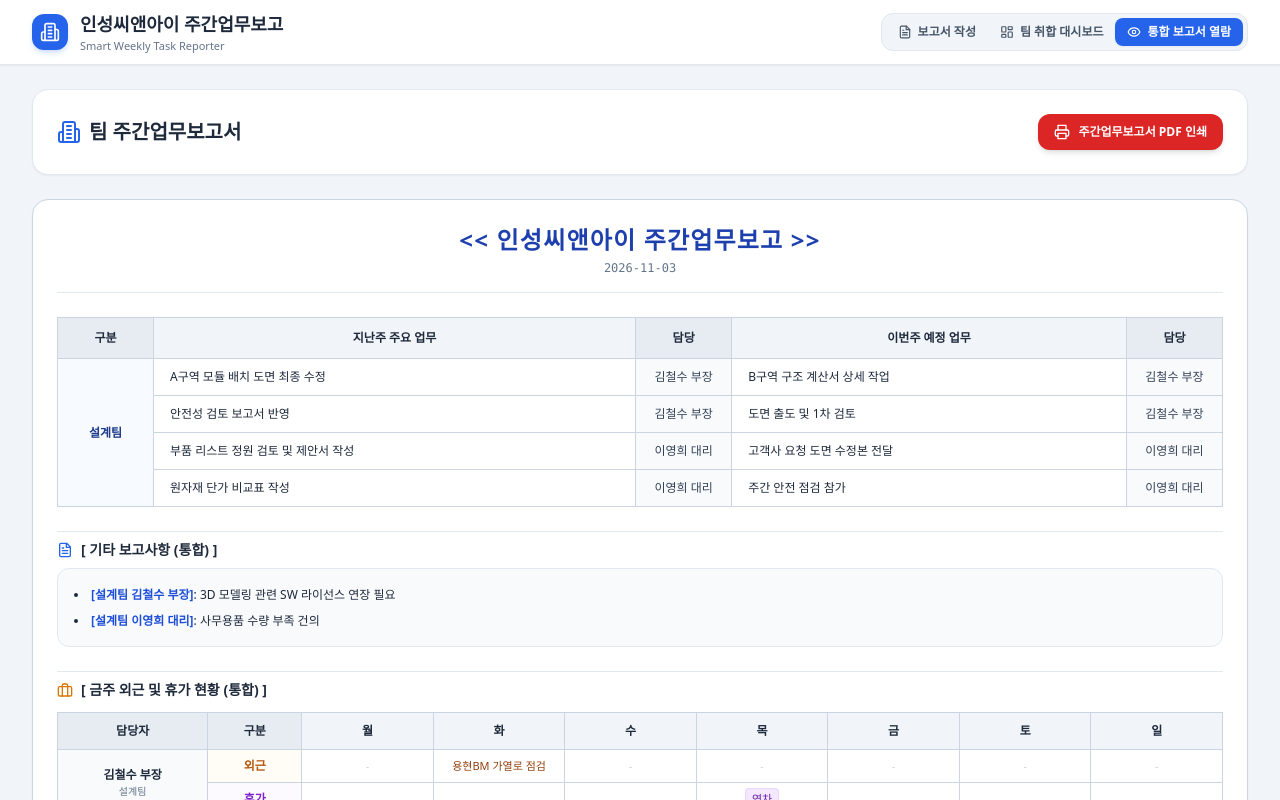
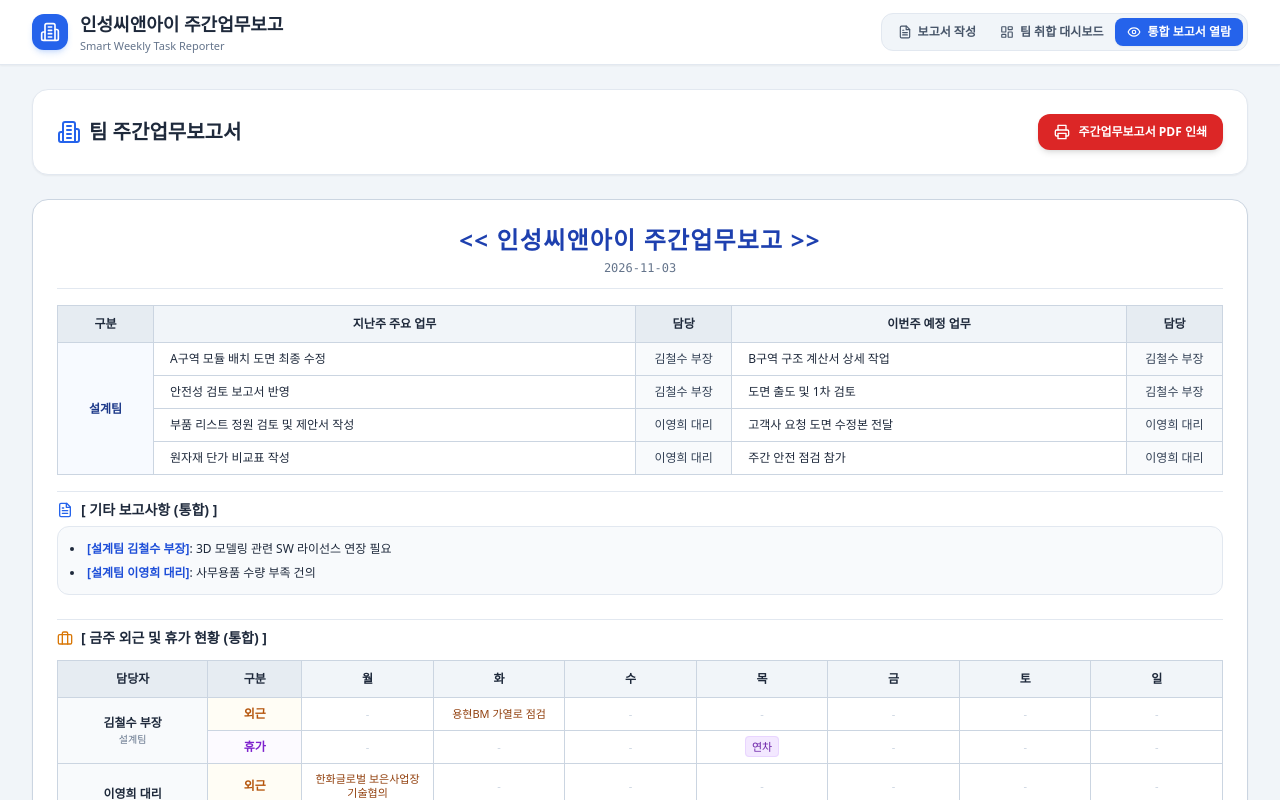
Before and after one commit to kdznfambs-eng/insung-weekly-report, a React (Vite) app: page / in a window 1280 px wide. Both pictures are taken after a click on the button "통합 보고서 열람". Shown: the top 800 px of the page. Built offline with nearby package versions, Linux system fonts and the light colour scheme.

Commit message:
Add files via upload

```diff
--- a/src/App.jsx
+++ b/src/App.jsx
@@ -335,7 +335,7 @@ export default function App() {
         @media print {
           @page {
             size: A4 landscape;
-            margin: 12mm 10mm;
+            margin: 10mm 10mm;
           }
           /* Hide browser default header/footer (URL, date/time, document title) */
           head, title {
@@ -349,9 +349,13 @@ export default function App() {
             margin: 0 !important;
             padding: 0 !important;
           }
-          .print\\:break-before-page {
+          .print-page-1 {
+            page-break-after: always !important;
+            break-after: page !important;
+          }
+          .print-page-2 {
+            page-break-before: always !important;
             break-before: page !important;
-            page-break-before: always !important;
           }
           /* Remove extraneous wrapper borders & outlines when printing */
           .print-clean-container {
@@ -693,8 +697,11 @@ export default function App() {
               </div>
             ) : (
               <div className="bg-white border border-slate-300 rounded-2xl overflow-hidden shadow-sm p-6 space-y-6 print:bg-white print:text-slate-900 print:border-none print:shadow-none print:p-0 print-clean-container">
+
+                {/* 1페이지 영역: 타이틀 + 지난주/이번주 주요업무 + 기타 보고사항 */}
+                <div className="space-y-4 print-page-1">
                   {/* 보고서 상단 타이틀 구조 */}
-                <div className="text-center space-y-1 pb-4 border-b border-slate-200 print:border-slate-300">
+                  <div className="text-center space-y-1 pb-3 border-b border-slate-200 print:border-slate-300">
                     <h1 className="text-2xl font-extrabold text-blue-800 tracking-wider print:text-blue-900 print:text-xl">
                       &lt;&lt; 인성씨앤아이 주간업무보고 &gt;&gt;
                     </h1>
@@ -706,11 +713,11 @@ export default function App() {
                     <table className="w-full text-left text-xs border-collapse border border-slate-300 print:border-slate-400">
                       <thead>
                         <tr className="bg-slate-100 text-slate-800 border-b border-slate-300 font-bold text-center print:bg-slate-100 print:text-slate-900 print:border-slate-400">
-                        <th className="py-3 px-3 border border-slate-300 w-24 bg-slate-200/70 print:bg-slate-200 print:border-slate-400">구분</th>
-                        <th className="py-3 px-6 border border-slate-300 bg-slate-100 print:bg-slate-100 print:border-slate-400">지난주 주요 업무</th>
-                        <th className="py-3 px-4 border border-slate-300 w-24 bg-slate-200/70 print:bg-slate-200 print:border-slate-400">담당</th>
-                        <th className="py-3 px-6 border border-slate-300 bg-slate-100 print:bg-slate-100 print:border-slate-400">이번주 예정 업무</th>
-                        <th className="py-3 px-4 border border-slate-300 w-24 bg-slate-200/70 print:bg-slate-200 print:border-slate-400">담당</th>
+                          <th className="py-2.5 px-3 border border-slate-300 w-24 bg-slate-200/70 print:bg-slate-200 print:border-slate-400">구분</th>
+                          <th className="py-2.5 px-6 border border-slate-300 bg-slate-100 print:bg-slate-100 print:border-slate-400">지난주 주요 업무</th>
+                          <th className="py-2.5 px-4 border border-slate-300 w-24 bg-slate-200/70 print:bg-slate-200 print:border-slate-400">담당</th>
+                          <th className="py-2.5 px-6 border border-slate-300 bg-slate-100 print:bg-slate-100 print:border-slate-400">이번주 예정 업무</th>
+                          <th className="py-2.5 px-4 border border-slate-300 w-24 bg-slate-200/70 print:bg-slate-200 print:border-slate-400">담당</th>
                         </tr>
                       </thead>
                       <tbody className="divide-y divide-slate-200 text-slate-800 print:text-slate-900 print:divide-slate-300">
@@ -728,25 +735,25 @@ export default function App() {
                                 {rIdx === 0 && idx === 0 ? (
                                   <td
                                     rowSpan={sortedReports.reduce((acc, curr) => acc + Math.max(curr.lastWeekTasks.length, curr.thisWeekTasks.length, 1), 0)}
-                                  className="py-3 px-3 text-center font-bold text-blue-900 border border-slate-300 bg-blue-50/50 align-middle print:text-blue-900 print:border-slate-400 print:bg-blue-50"
+                                    className="py-2.5 px-3 text-center font-bold text-blue-900 border border-slate-300 bg-blue-50/50 align-middle print:text-blue-900 print:border-slate-400 print:bg-blue-50"
                                   >
                                     {tName}
                                   </td>
                                 ) : null}
 
-                              <td className="py-2.5 px-4 border border-slate-300 text-slate-800 print:text-slate-900 print:border-slate-400">
+                                <td className="py-2 px-4 border border-slate-300 text-slate-800 print:text-slate-900 print:border-slate-400">
                                   {rep.lastWeekTasks[idx]?.content || ''}
                                 </td>
 
-                              <td className="py-2.5 px-3 text-center font-medium border border-slate-300 text-slate-700 bg-slate-50 print:text-slate-800 print:border-slate-400 print:bg-slate-50">
+                                <td className="py-2 px-3 text-center font-medium border border-slate-300 text-slate-700 bg-slate-50 print:text-slate-800 print:border-slate-400 print:bg-slate-50">
                                   {memberDisplay}
                                 </td>
 
-                              <td className="py-2.5 px-4 border border-slate-300 text-slate-800 print:text-slate-900 print:border-slate-400">
+                                <td className="py-2 px-4 border border-slate-300 text-slate-800 print:text-slate-900 print:border-slate-400">
                                   {rep.thisWeekTasks[idx]?.content || ''}
                                 </td>
 
-                              <td className="py-2.5 px-3 text-center font-medium border border-slate-300 text-slate-700 bg-slate-50 print:text-slate-800 print:border-slate-400 print:bg-slate-50">
+                                <td className="py-2 px-3 text-center font-medium border border-slate-300 text-slate-700 bg-slate-50 print:text-slate-800 print:border-slate-400 print:bg-slate-50">
                                   {memberDisplay}
                                 </td>
                               </tr>
@@ -758,16 +765,16 @@ export default function App() {
                   </div>
 
                   {/* 기타 보고사항 중간 독립 섹션 */}
-                <div className="pt-2 border-t border-slate-200 print:border-none print:pt-2 print-no-border space-y-2">
+                  <div className="pt-2 border-t border-slate-200 print:border-none print:pt-1 print-no-border space-y-1.5">
                     <h3 className="text-sm font-bold text-slate-800 print:text-slate-900 flex items-center gap-2">
                       <FileText className="w-4 h-4 text-blue-600 print:hidden" />
                       [ 기타 보고사항 (통합) ]
                     </h3>
-                  <div className="bg-slate-50 border border-slate-200 rounded-xl p-4 space-y-2 text-xs text-slate-800 print:bg-slate-50 print:border-slate-300 print:text-slate-900">
+                    <div className="bg-slate-50 border border-slate-200 rounded-xl p-3 space-y-1.5 text-xs text-slate-800 print:bg-slate-50 print:border-slate-300 print:text-slate-900">
                       {teamReports.filter(r => r.otherNotes && r.otherNotes.trim() !== '').length === 0 ? (
                         <p className="text-slate-400 italic print:text-slate-500">등록된 기타 보고사항이 없습니다.</p>
                       ) : (
-                      <ul className="list-disc list-inside space-y-1.5">
+                        <ul className="list-disc list-inside space-y-1">
                           {teamReports
                             .filter(r => r.otherNotes && r.otherNotes.trim() !== '')
                             .map(r => (
@@ -779,9 +786,10 @@ export default function App() {
                       )}
                     </div>
                   </div>
+                </div>
 
-                {/* 월~일 외근 및 휴가 현황 통합표 (가로 출력 시 2번째 페이지 상단 출력) */}
-                <div className="pt-2 border-t border-slate-200 print:border-none print:pt-0 print-no-border space-y-3 print:break-before-page">
+                {/* 2페이지 영역: 금주 외근 및 휴가 현황 통합표 */}
+                <div className="pt-2 border-t border-slate-200 print:border-none print:pt-0 print-no-border space-y-3 print-page-2">
                   <h3 className="text-sm font-bold text-slate-800 print:text-slate-900 flex items-center gap-2">
                     <Briefcase className="w-4 h-4 text-amber-600 print:hidden" />
                     [ 금주 외근 및 휴가 현황 (통합) ]
```
Lines whose indentation alone changed are shown as unchanged.
